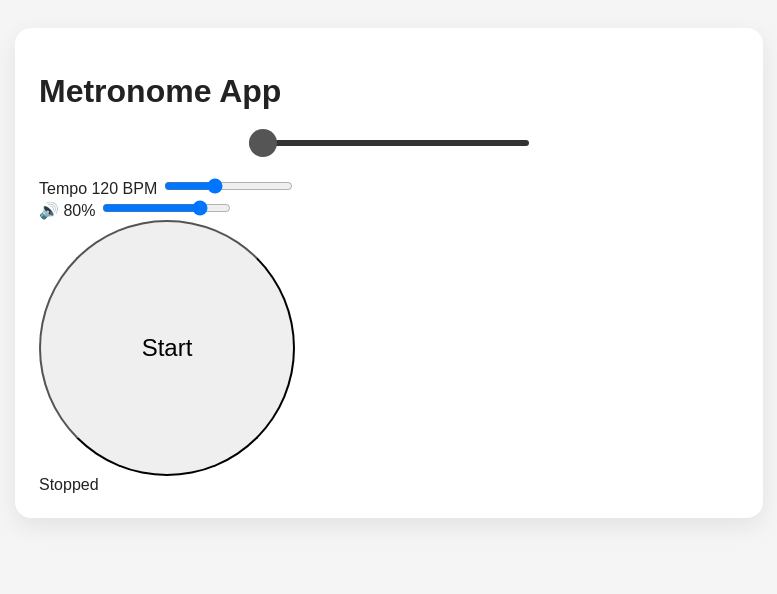
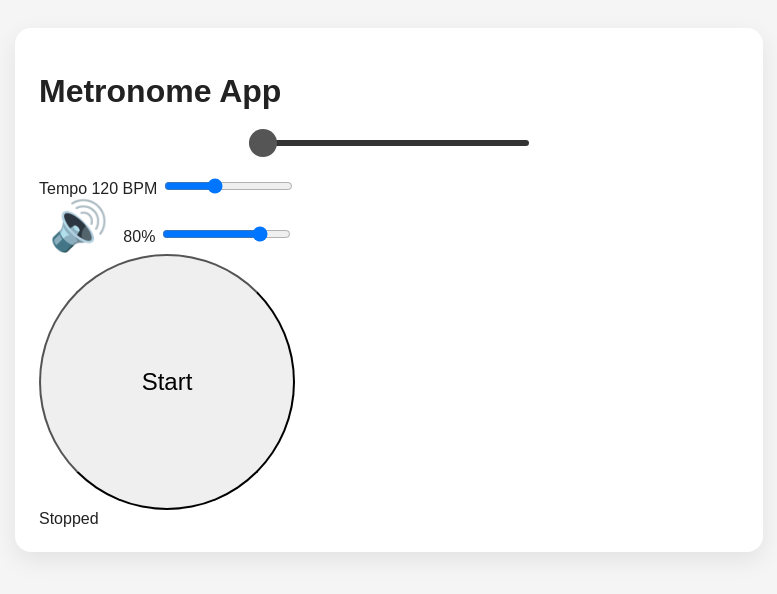
Before and after one commit to tub04995/tub04995.github.io, a plain HTML site: page index.html in a window 1280 px wide. Shown: the whole page, without its empty margins (251-1028 px from the left). Drawn offline with Linux system fonts and the light colour scheme.

Commit message:
update volume

```diff
--- a/static/css/styles.css
+++ b/static/css/styles.css
@@ -17,6 +17,21 @@ button {
   aspect-ratio: 1 / 1;
   border-radius: 50%;
   font-size: clamp(1rem, 2vw, 1.5rem);
+}
+
+.speaker-icon {
+  font-size: clamp(1.5rem, 4vw, 3rem);
+  padding: clamp(4px, 1vw, 10px);
+  cursor: pointer;
+  transition: transform 0.1s ease;
+}
+
+.speaker-icon:hover {
+  transform: scale(1.5);
+}
+
+span {
+  width: clamp(100px, 20vw, 300px);
 }
 
 .app {
--- a/static/js/app.js
+++ b/static/js/app.js
@@ -204,6 +204,7 @@ document.body.addEventListener("click", function (event) {
   if (
     event.target.closest("#toggleBtn") ||
     event.target.closest("#tempo") ||
+    event.target.closest("#volume") ||
     event.target.closest("label") ||
     event.target.closest("#muteIcon")
   ) {
```
